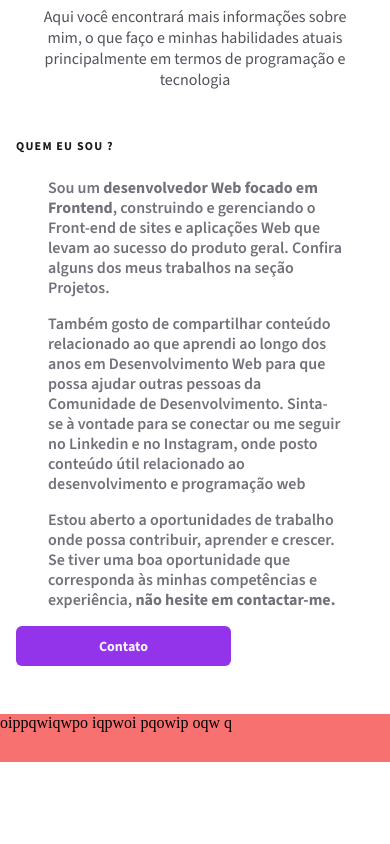
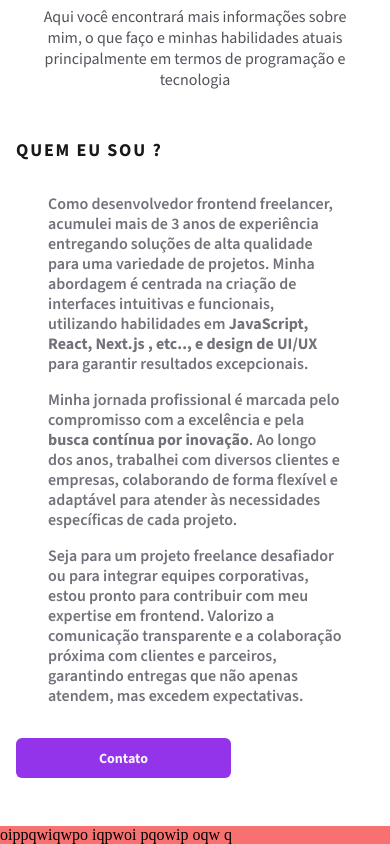
Before and after one commit to dinhoSilwa/claudiosilva, a React (Vite) app: page / in a window 390 px wide. Shown: the part 840-1684 px from the top of the page. Before the commit the page ends 1602 px from the top, so only its background shows below. Built offline with nearby package versions, Linux system fonts and the light colour scheme.

Commit message:
style(responsive)

```diff
--- a/src/components/Hero.tsx
+++ b/src/components/Hero.tsx
@@ -31,37 +31,37 @@ export const Hero = () => {
           tecnologia
         </Paragraph>
 
-        <section className="px-4 font-source flex flex-col gap-6">
+        <section className="px-4 font-source flex flex-col gap-[32px] h-auto">
           <Title type="sub-title">Quem Eu sou ?</Title>
-          <article className="flex flex-col gap-4 ">
+          <article className="flex flex-col gap-[16px]">
             <Paragraph type="normal-text">
-              Sou um <strong>desenvolvedor Web focado em Frontend</strong>,
-              construindo e gerenciando o Front-end de sites e aplicações Web
-              que levam ao sucesso do produto geral. Confira alguns dos meus
-              trabalhos na seção Projetos.
+              Como desenvolvedor frontend freelancer, acumulei mais de 3 anos de
+              experiência entregando soluções de alta qualidade para uma
+              variedade de projetos. Minha abordagem é centrada na criação de
+              interfaces intuitivas e funcionais, utilizando habilidades em
+              <strong> JavaScript, React, Next.js , etc.., e design de UI/UX</strong> para garantir
+              resultados excepcionais.
             </Paragraph>
             <Paragraph type="normal-text">
-              Também gosto de compartilhar conteúdo relacionado ao que aprendi
-              ao longo dos anos em Desenvolvimento Web para que possa ajudar
-              outras pessoas da Comunidade de Desenvolvimento. Sinta-se à
-              vontade para se conectar ou me seguir no Linkedin e no Instagram,
-              onde posto conteúdo útil relacionado ao desenvolvimento e
-              programação web
+              Minha jornada profissional é marcada pelo compromisso com a
+              excelência e pela <strong>busca contínua por inovação</strong>. Ao longo dos anos,
+              trabalhei com diversos clientes e empresas, colaborando de forma
+              flexível e adaptável para atender às necessidades específicas de
+              cada projeto.{" "}
             </Paragraph>
             <Paragraph type="normal-text">
-              Estou aberto a oportunidades de trabalho onde possa contribuir,
-              aprender e crescer. Se tiver uma boa oportunidade que corresponda
-              às minhas competências e experiência,{" "}
-              <strong>não hesite em contactar-me.</strong>
+              Seja para um projeto freelance desafiador ou para integrar equipes
+              corporativas, estou pronto para contribuir com meu expertise em
+              frontend. Valorizo a comunicação transparente e a colaboração
+              próxima com clientes e parceiros, garantindo entregas que não
+              apenas atendem, mas excedem expectativas.{" "}
             </Paragraph>
-            <ButtonCTA>
-              Contato
-            </ButtonCTA>
           </article>
+          <ButtonCTA>Contato</ButtonCTA>
         </section>
 
         <section className="h-screen bg-red-400">
-          oippqwiqwpo iqpwoi  pqowip  oqw q
+          oippqwiqwpo iqpwoi pqowip oqw q
         </section>
       </section>
     </>
--- a/src/components/Paragraph.tsx
+++ b/src/components/Paragraph.tsx
@@ -13,7 +13,7 @@ export const Paragraph = ({children ,type, ...props}: IParagraph) =>{
       <p
         {...props}
         className={clsx(`font-source font-normal `,
-          `xs:text-[16px] xs:px-8`,
+          `xs:text-[16px] xs:px-8 xxs:leading-[24px]`,
           {
           "text-center text-zinc-600 px-4" : type == 'sub-text'
           },
--- a/src/components/Title.tsx
+++ b/src/components/Title.tsx
@@ -17,7 +17,7 @@ export const Title = ({ children, type, ...props }: ITitle) => {
               "text-[24px] flex items-center text-center": type === "title",
             },
             {
-              "w-full first-letter:uppercase text-[12px] uppercase":
+              "w-full first-letter:uppercase text-[18px] uppercase":
                 type === "sub-title",
             }
           )}
```
